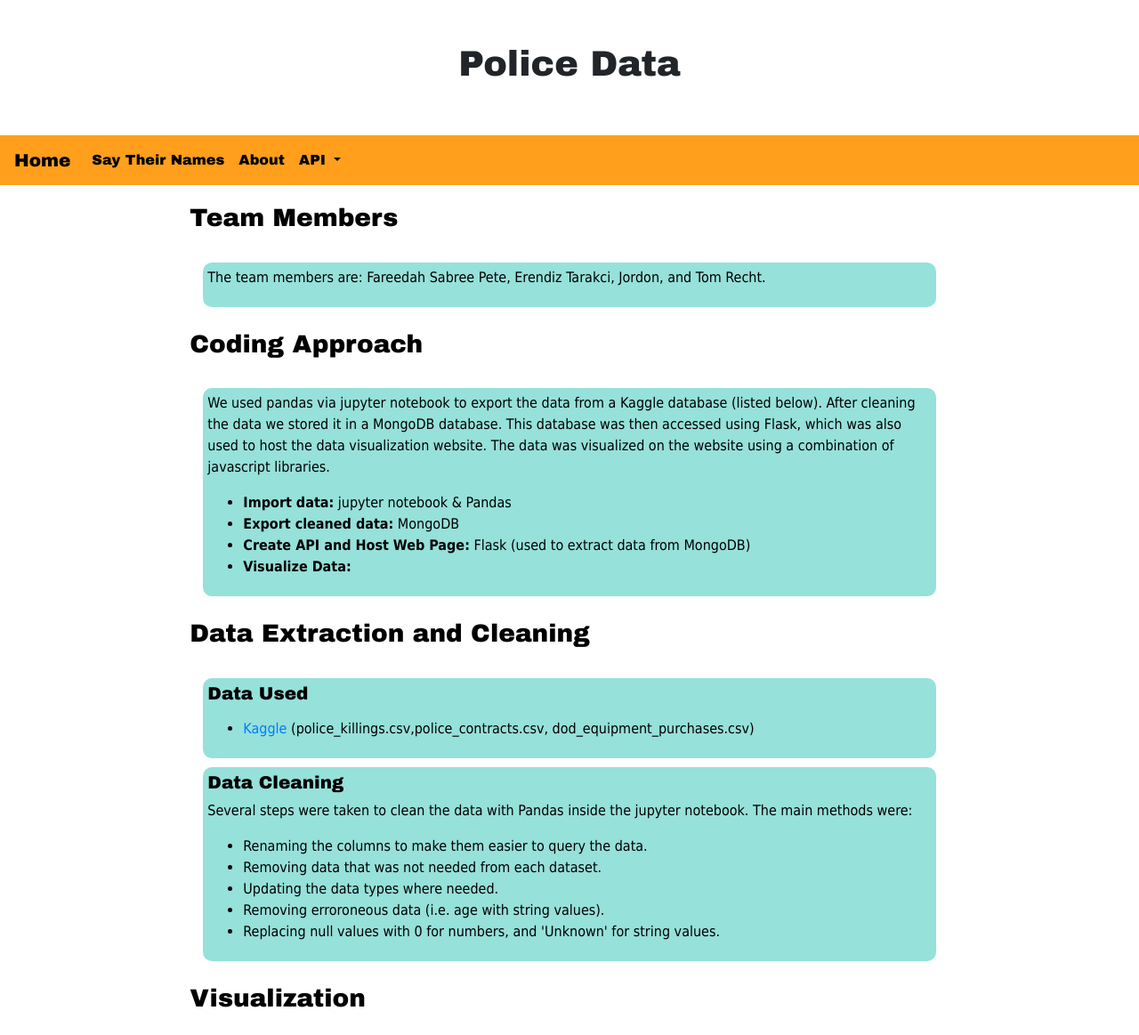
After one commit to etarakci/project-two, a Flask app: page /about in a window 1280 px wide. The commit adds this page. Shown: the top 1163 px of the page at 89% size. Run offline with Flask 2, Linux system fonts and the light colour scheme; some libraries are stand-ins or nearby versions.

Commit message:
made about page

```diff
--- a/app.py
+++ b/app.py
@@ -137,5 +137,9 @@ def map():
 def dod():
     return render_template("dod.html")
 
+@app.route("/about", methods=['GET','POST'])
+def about():
+    return render_template("about.html")
+
 if __name__ == "__main__":
     app.run(debug=True)
--- a/static/css/style.css
+++ b/static/css/style.css
@@ -58,10 +58,6 @@ body {
     height: 100% !important;
 }
 
-#form {
-    padding: 10px !important;
-    margin: 0 !important;
-}
 .map-box {
     width: 75% !important;
     height: 60% !important;
@@ -78,6 +74,11 @@ body {
     display: block;
     color: black;
     font-family: "Arial Black", Gadget, sans-serif;
+}
+
+#form {
+    padding: 10px !important;
+    margin: 0 !important;
 }
 .form-control{
     display: inline-block !important;
@@ -107,6 +108,8 @@ body {
 #search-description {
     display: block;
     padding: 5px;
+    margin-top:5px;
+    margin-bottom: 5px;
     margin-left: auto;
     margin-right: auto;
     text-align: left;
@@ -127,10 +130,23 @@ body {
 #pie-title{
     /* margin-left: 10%; */
     padding: 10px !important;
-    border: 10px #fcb345 !important;
     display: block;
     margin-left: auto;
     margin-right: auto;
     color: black;
     font-family: "Arial Black", Gadget, sans-serif;
 }
+
+.about {
+    color: black;
+    font-family: "Arial Black", Gadget, sans-serif !important;
+}
+
+.about-title {
+    padding: 20px;
+    padding-left: 0px !important;
+}
+
+.about-contents {
+    font-family: Tahoma, Geneva, sans-serif !important;
+}
--- a/static/js/graphs.js
+++ b/static/js/graphs.js
@@ -242,7 +242,7 @@ var data3 = [{
 
 var layout3 = {
   title: "U.S. Police Killings By State",
-  yaxis: {title: "Per capita Police Killings Rate (%)"},
+  yaxis: {title: "Police Killings per 100,000"},
   width: 1000,
   height: 600,
 };
--- /dev/null
+++ b/templates/about.html
@@ -0,0 +1,187 @@
+<!DOCTYPE html>
+<html lang="en">
+
+<head>
+  <meta charset="UTF-8">
+  <meta name="viewport" content="width=device-width, initial-scale=1.0">
+  <meta http-equiv="X-UA-Compatible" content="ie=edge">
+  <title>Police Data</title>
+
+  <!-- Bootstrap -->
+  <link rel="stylesheet" href="https://stackpath.bootstrapcdn.com/bootstrap/4.1.3/css/bootstrap.min.css">
+
+  <!-- Our CSS -->
+  <link rel="stylesheet" href="/static/css/style.css">
+
+
+
+</head>
+
+<body>
+  <div class="container-fluid p-0 m-0" id="page-header">
+    <div class="row p-0 m-0">
+      <div class="col-12 p-0">
+        <div class="jumbotron text-center m-0 p-0">
+          <h1 class="py-5">Police Data </h1>
+          <nav class="navbar navbar-expand-lg navbar-custom">
+            <a class="navbar-brand" href="/">Home</a>
+            <button class="navbar-toggler" type="button" data-toggle="collapse" data-target="#navbarNavDropdown" aria-controls="navbarNavDropdown" aria-expanded="false" aria-label="Toggle navigation">
+              <span class="navbar-toggler-icon"></span>
+            </button>
+            <div class="collapse navbar-collapse" id="navbarNavDropdown">
+              <ul class="navbar-nav">
+                <li class="nav-item">
+                  <a class="nav-link" href="/saytheirnames">Say Their Names</a>
+                </li>
+                <li class="nav-item">
+                    <a class="nav-link" href="/about">About</a>
+                </li>
+                <li class="nav-item dropdown">
+                  <a class="nav-link dropdown-toggle" href="#" id="navbarDropdownMenuLink" data-toggle="dropdown" aria-haspopup="true" aria-expanded="false">
+                    API
+                  </a>
+                  <div class="dropdown-menu" aria-labelledby="navbarDropdownMenuLink">
+                    <a class="dropdown-item" href="/api/v1.0">API Paths</a>
+                    <div class="dropdown-divider"></div>
+                    <a class="dropdown-item" href="/api/v1.0/police" target=”_blank”>Police Killings</a>
+                    <a class="dropdown-item" href="/api/v1.0/contracts" target=”_blank”>Police Contracts</a>
+                    <a class="dropdown-item" href="/api/v1.0/equipment" target=”_blank”>DoD Equipment Purchases</a>
+                    <a class="dropdown-item" href="/api/v1.0/city" target=”_blank”>Police Killings by City</a>
+                    <a class="dropdown-item" href="/api/v1.0/state" target=”_blank”>Police Killings by State</a>
+                  </div>
+                </li>
+              </ul>
+            </div>
+          </nav>
+        </div>
+      </div>
+    </div>
+  </div>
+
+<div class="container-fluid about">
+    <!-- Team Members -->
+    <div class="row">
+        <div class="col-2"></div>
+        <div class="col-8 about-title">
+            <h3>Team Members</h3>
+        </div>
+        <div class="col-2"></div>
+    </div>
+    <div class="row">
+        <div class="col-2"></div>
+        <div class="col-8">
+            <div id="search-description">
+                <p class="about-contents">The team members are: Fareedah Sabree Pete, Erendiz Tarakci, Jordon, and Tom Recht.</p>
+            </div>
+        </div>
+        <div class="col-2"></div>
+    </div>
+
+    <!-- Coding Approach -->
+    <div class="row">
+        <div class="col-2"></div>
+        <div class="col-8 about-title">
+            <h3>Coding Approach</h3>
+        </div>
+        <div class="col-2"></div>
+    </div>
+    <div class="row">
+        <div class="col-2"></div>
+        <div class="col-8">
+            <div id="search-description">
+                <p class="about-contents">
+                    We used pandas via jupyter notebook to export the data from
+                    a Kaggle database (listed below).</a>
+                    After cleaning the data we stored it in a MongoDB database. This database was then accessed using Flask, which
+                    was also used to host the data visualization website. The data was visualized on the website using a combination
+                    of javascript libraries.
+                    <ul class="about-contents">
+                        <li> <b>Import data:</b> jupyter notebook & Pandas </li>
+                        <li> <b>Export cleaned data:</b> MongoDB </li>
+                        <li> <b>Create API and Host Web Page:</b> Flask (used to extract data from MongoDB) </li>
+                        <li> <b>Visualize Data:</b>  </li>
+                      </ul>
+                </p>
+            </div>
+        </div>
+        <div class="col-2"></div>
+    </div>
+
+    <!-- Data -->
+    <div class="row">
+        <div class="col-2"></div>
+        <div class="col-8 about-title">
+            <h3>Data Extraction and Cleaning</h3>
+        </div>
+        <div class="col-2"></div>
+    </div>
+
+    <div class="row">
+        <div class="col-2"></div>
+        <div class="col-8">
+            <div id="search-description">
+                <h5> Data Used</h5>
+                <p >
+                    <ul>
+                        <li class="about-contents"><a href="https://www.kaggle.com/jpmiller/police-violence-in-the-us" target=”_blank”>
+                            Kaggle</a> (police_killings.csv,police_contracts.csv, dod_equipment_purchases.csv)</li>
+                      </ul>
+                </p>
+            </div>
+        </div>
+        <div class="col-2"></div>
+    </div>
+
+    <div class="row">
+        <div class="col-2"></div>
+        <div class="col-8">
+            <div id="search-description">
+                <h5> Data Cleaning</h5>
+                <p class="about-contents"> Several steps were taken to clean the data with Pandas inside the jupyter notebook.
+                    The main methods were:
+                    <ul class="about-contents">
+                        <li>Renaming the columns to make them easier to query the data.</li>
+                        <li>Removing data that was not needed from each dataset.</li>
+                        <li>Updating the data types where needed.</li>
+                        <li>Removing erroroneous data (i.e. age with string values).</li>
+                        <li>Replacing null values with 0 for numbers, and 'Unknown' for string values.</li>
+                      </ul>
+                </p>
+            </div>
+        </div>
+        <div class="col-2"></div>
+    </div>
+
+    <!-- Visualization -->
+    <div class="row">
+        <div class="col-2"></div>
+        <div class="col-8 about-title">
+            <h3>Visualization</h3>
+        </div>
+        <div class="col-2"></div>
+    </div>
+
+    <div class="row">
+        <div class="col-2"></div>
+        <div class="col-2">
+            <img src="https://fraeli78.github.io/post/leaflet/summary/featured.png" class="img-rounded" alt="Leaflet">
+        </div>
+        <div class="col-2"></div>
+    </div>
+
+</div>
+
+
+
+
+
+
+
+
+<!-- Bootstrap -->
+  <script src="https://code.jquery.com/jquery-3.3.1.slim.min.js" integrity="sha384-q8i/X+965DzO0rT7abK41JStQIAqVgRVzpbzo5smXKp4YfRvH+8abtTE1Pi6jizo" crossorigin="anonymous"></script>
+  <script src="https://cdnjs.cloudflare.com/ajax/libs/popper.js/1.14.7/umd/popper.min.js" integrity="sha384-UO2eT0CpHqdSJQ6hJty5KVphtPhzWj9WO1clHTMGa3JDZwrnQq4sF86dIHNDz0W1" crossorigin="anonymous"></script>
+  <script src="https://stackpath.bootstrapcdn.com/bootstrap/4.3.1/js/bootstrap.min.js" integrity="sha384-JjSmVgyd0p3pXB1rRibZUAYoIIy6OrQ6VrjIEaFf/nJGzIxFDsf4x0xIM+B07jRM" crossorigin="anonymous"></script>
+
+</body>
+</html>
--- a/templates/api.html
+++ b/templates/api.html
@@ -27,6 +27,9 @@
               <ul class="navbar-nav">
                 <li class="nav-item">
                   <a class="nav-link" href="/saytheirnames">Say Their Names</a>
+                </li>
+                <li class="nav-item">
+                  <a class="nav-link" href="/about">About</a>
                 </li>
                 <li class="nav-item dropdown">
                   <a class="nav-link dropdown-toggle" href="#" id="navbarDropdownMenuLink" data-toggle="dropdown" aria-haspopup="true" aria-expanded="false">
```
Also changed, not shown: templates/index.html (+7 -3 lines).
